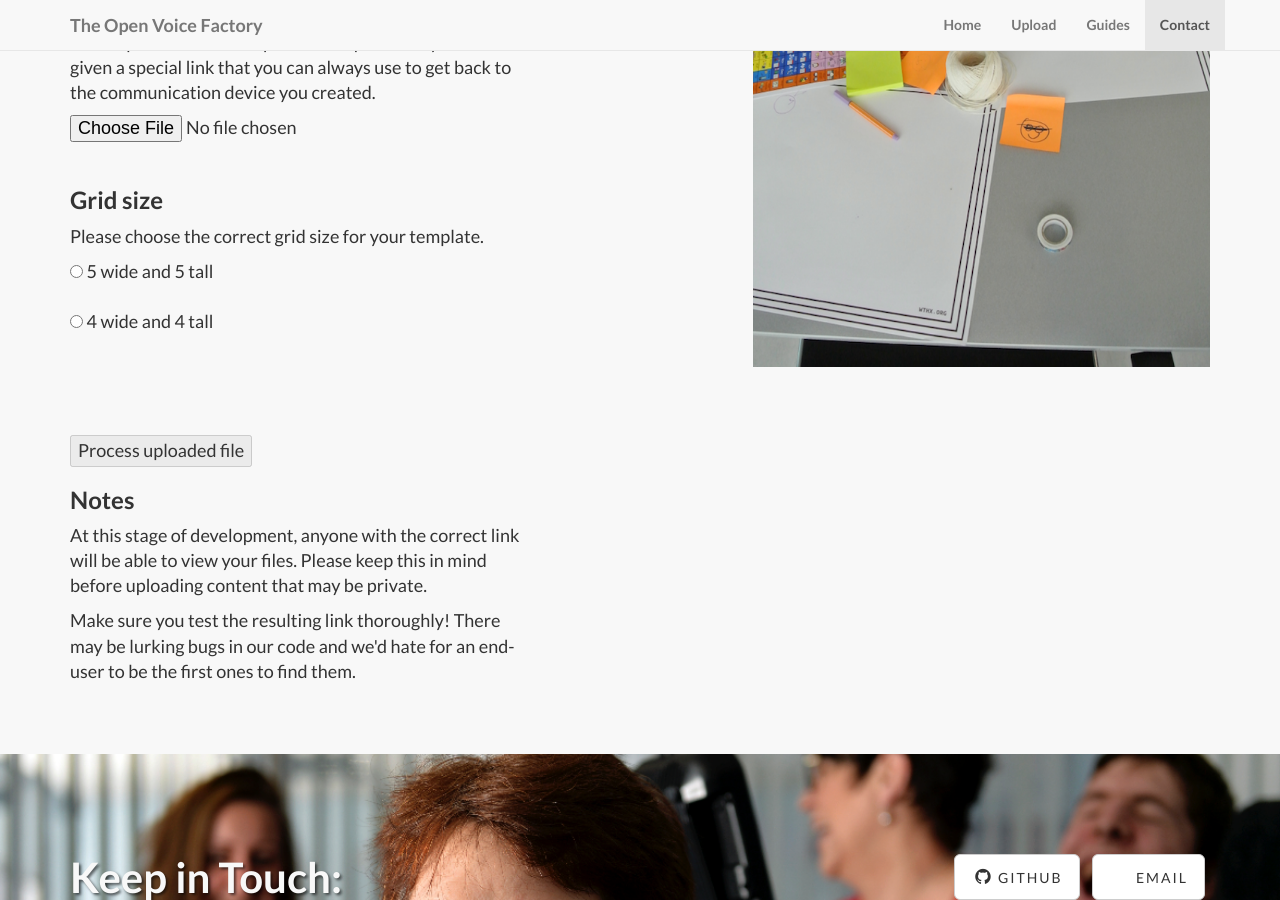
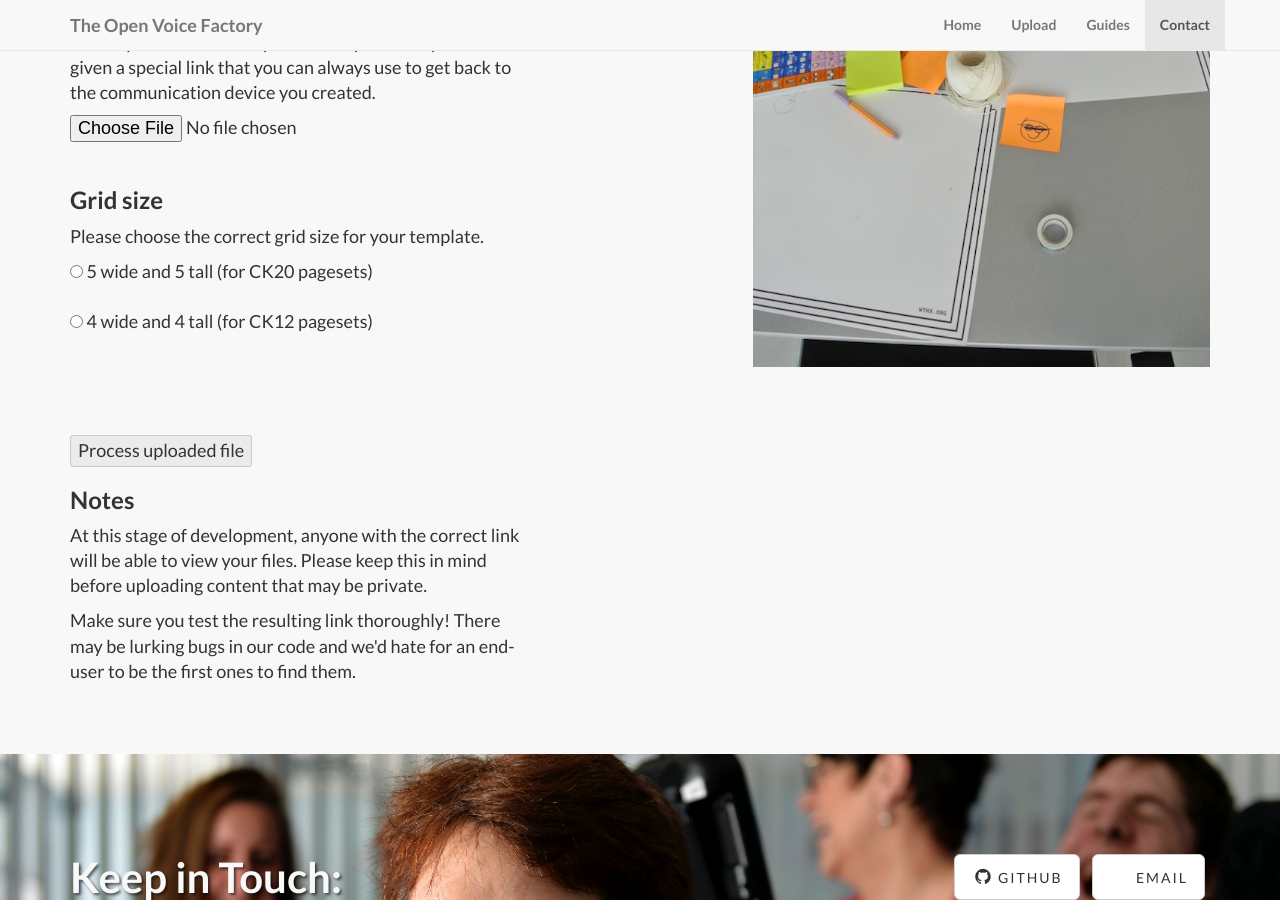
Before and after one commit to eQualityTime/TheOpenVoiceFactory-site, a Jekyll site: the page built from upload_board.html, in a window 1280 px wide and 900 px high, scrolled down 836 px. Built offline with Jekyll 4.4.1, drawn with Linux system fonts in a browser that asks for light colours.

Commit message:
Adding description

```diff
--- a/upload_board.html
+++ b/upload_board.html
@@ -27,16 +27,16 @@ img: "create.png"
 <li> Make some changes to either our  <a href=https://raw.github.com/joereddington/CommuniKate/master/ck12/CK12%2BV2.pptx>CK12 template</a> or <a href=https://raw.githubusercontent.com/joereddington/CommuniKate/master/ck20/CK20V2.1.pptx>CK20 template</a>. </li>
 <li> Upload your version using the form below. </li>
 </ol>
-<form action="http://testing.theopenvoicefactory.org/webinterface/upload.php" method="post" enctype="multipart/form-data" class="file-submit">
+<form action="https://code.theopenvoicefactory.org/webinterface/upload.php" method="post" enctype="multipart/form-data" class="file-submit">
   <h3>File to upload</h3>
 <p>The Open Voice Factory is simple.  There are no usernames and no passwords.  Just upload a template and you’ll be given a special link that you can always use to get back to the communication device you created. </p>
     <input type="file" name="fileToUpload" id="fileToUpload">
     <br>
     <h3>Grid size</h3>
 <p>Please choose the correct grid size for your template. </p>
-    <input type="radio" name="size" value="5" class="size"> 5 wide and 5 tall<br>
+    <input type="radio" name="size" value="5" class="size"> 5 wide and 5 tall (for CK20 pagesets)<br>
     <br>
-    <input type="radio" name="size" value="4" class="size"> 4 wide and 4 tall<br>
+    <input type="radio" name="size" value="4" class="size"> 4 wide and 4 tall (for CK12 pagesets)<br>
     <br>
     <br>
     <br>
```
Also changed, not shown: Gemfile.lock.
